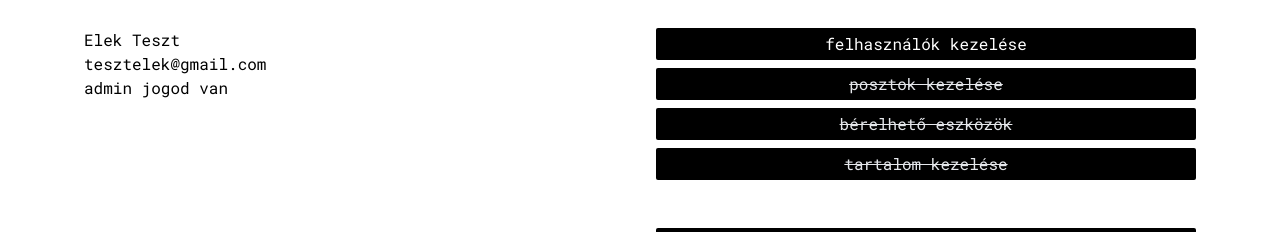
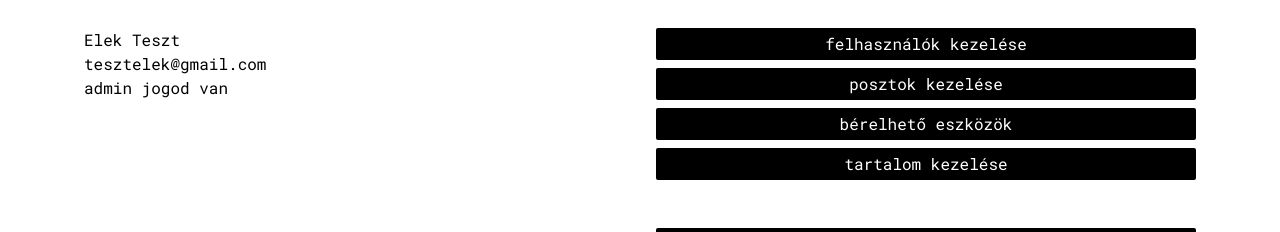
Before and after one commit to simonyiszk/bercsenyi-fotokor-web, a Next.js app: page /profil in a window 1280 px wide. Shown: the part 212-444 px from the top of the page. Built offline with nearby package versions, Linux system fonts and the light colour scheme.

Commit message:
fix (#45)

```diff
--- a/components/typography/CustomButton.tsx
+++ b/components/typography/CustomButton.tsx
@@ -1,37 +1,65 @@
 import clsx from "clsx";
 import React from "react";
-
+import Link from "next/link";
 type CustomButtonType = "black" | "yellow" | "disabled";
 
 export type CustomButtonProps = {
-  variant: CustomButtonType;
-  onClick: () => any;
+  variant?: CustomButtonType;
+  onClick?: () => any;
   children: string;
   className?: string;
   asLink?: boolean;
+  buttonType?: "button" | "a" | "Link";
+  /**
+   * use if its buttonType === "a" or "Link"
+   */
+  href?: string;
 };
 
 const CustomButton = ({
   onClick,
-  variant,
+  variant = "black",
   children,
   className,
+  buttonType = "button",
+  href,
 }: CustomButtonProps) => {
-  return (
-    <button
-      className={clsx(
-        className,
-        variant === "black" && "text-white bg-black",
-        variant === "yellow" && "text-black bg-fotokor-zold",
-        variant === "disabled" && "text-gray-200 bg-black line-through",
-        "rounded-sm px-4 py-1 text-base font-normal"
-      )}
-      onClick={onClick}
-      disabled={variant === "disabled"}
-    >
-      {children}
-    </button>
+  const style = clsx(
+    className,
+    variant === "black" && "text-white bg-black",
+    variant === "yellow" && "text-black bg-fotokor-zold",
+    variant === "disabled" && "text-gray-200 bg-black line-through",
+    "rounded-sm px-4 py-1 text-base font-normal text-center"
   );
+
+  if (["button", "Link"].includes(buttonType)) {
+    if (buttonType === "a") {
+      return (
+        <a href={href} target={"_blank"} rel={"noreferrer"} className={style}>
+          {children}
+        </a>
+      );
+    }
+    if (buttonType === "Link") {
+      return (
+        <Link href={href ?? "/"}>
+          <a className={style}>{children}</a>
+        </Link>
+      );
+    }
+  }
+
+  const cb = React.createElement(
+    buttonType,
+    {
+      className: style,
+      disabled: variant === "disabled",
+      onClick: onClick,
+    },
+    children
+  );
+
+  return cb;
 };
 
 export default CustomButton;
--- a/pages/profil/index.tsx
+++ b/pages/profil/index.tsx
@@ -14,10 +14,9 @@ export default function ProfilePage() {
         </div>
         <div className="flex flex-col gap-2 my-4 md:order-3">
           <CustomButton
+            buttonType="Link"
+            href="/profil/szerkesztes"
             variant={"black"}
-            onClick={() => {
-              router.push("/profil/szerkesztes");
-            }}
           >
             monogramm beállítása
           </CustomButton>
@@ -26,36 +25,16 @@ export default function ProfilePage() {
           </CustomButton>
         </div>
         <div className="flex flex-col gap-2">
-          <CustomButton
-            variant={"black"}
-            onClick={() => {
-              router.push("/admin/felhasznalok");
-            }}
-          >
+          <CustomButton buttonType="Link" href="/admin/felhasznalok">
             felhasználók kezelése
           </CustomButton>
-          <CustomButton
-            variant={"disabled"}
-            onClick={() => {
-              router.push("/admin/posztok");
-            }}
-          >
+          <CustomButton buttonType="Link" href="/admin/posztok">
             posztok kezelése
           </CustomButton>
-          <CustomButton
-            variant={"disabled"}
-            onClick={() => {
-              router.push("/admin/eszkozok");
-            }}
-          >
+          <CustomButton buttonType="Link" href="/admin/eszkozok">
             bérelhető eszközök
           </CustomButton>
-          <CustomButton
-            variant={"disabled"}
-            onClick={() => {
-              router.push("/admin/tartalom");
-            }}
-          >
+          <CustomButton buttonType="Link" href="/admin/tartalom">
             tartalom kezelése
           </CustomButton>
         </div>
```
